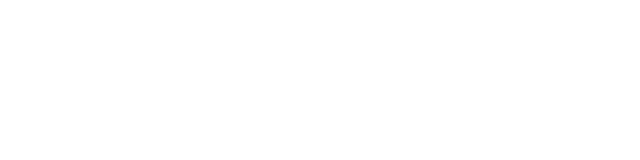
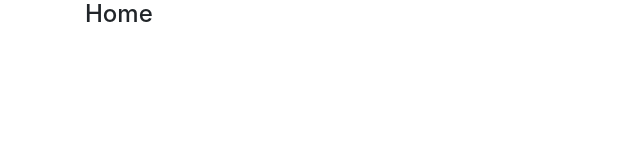
Before and after one commit to DreMukare/facecap, a React (Vite) app: page /home in a window 1280 px wide. Shown: the top 160 px of the page, without its empty margins (0-640 px from the left). Built offline with nearby package versions, Linux system fonts and the light colour scheme.

Commit message:
feat: dynamic page title

```diff
--- a/src/Dashboard.js
+++ b/src/Dashboard.js
@@ -26,7 +26,7 @@
   return (
     <Row>
       <Col sm="6">
-        <Option cta="Take attendance" to="/home/records/create" />
+        <Option cta="Take attendance" to="/home/records/capture" />
       </Col>
       <Col sm="6">
         <Option cta="View records" to="/home/records" />
--- a/src/HomePage.js
+++ b/src/HomePage.js
@@ -4,10 +4,16 @@
 import Dashboard from './Dashboard';
 import Records from './Records';
 
+function formatCase(string) {
+  return string.substr(0, 1).toUpperCase() + string.substr(1);
+}
+
 function HomePage({ match }) {
   const { path } = match;
+  const [location] = window.location.pathname.split('/').slice(-1);
   return (
     <Container>
+      <h4>{formatCase(location)}</h4>
       <Route path={`${path}/dashboard`} component={Dashboard} />
       <Route path={`${path}/records`} component={Records} />
     </Container>
--- a/src/Records.js
+++ b/src/Records.js
@@ -26,13 +26,10 @@
 function Records({ match }) {
   const { path } = match;
   return (
-    <React.Fragment>
-      <h4>Records</h4>
-      <Row>
-        <Route exact path={path} component={RecordsTable} />
-        <Route exact path={`${path}/create`} component={CreateRecord} />
-      </Row>
-    </React.Fragment>
+    <Row>
+      <Route exact path={path} component={RecordsTable} />
+      <Route exact path={`${path}/capture`} component={CreateRecord} />
+    </Row>
   );
 }
 
```
